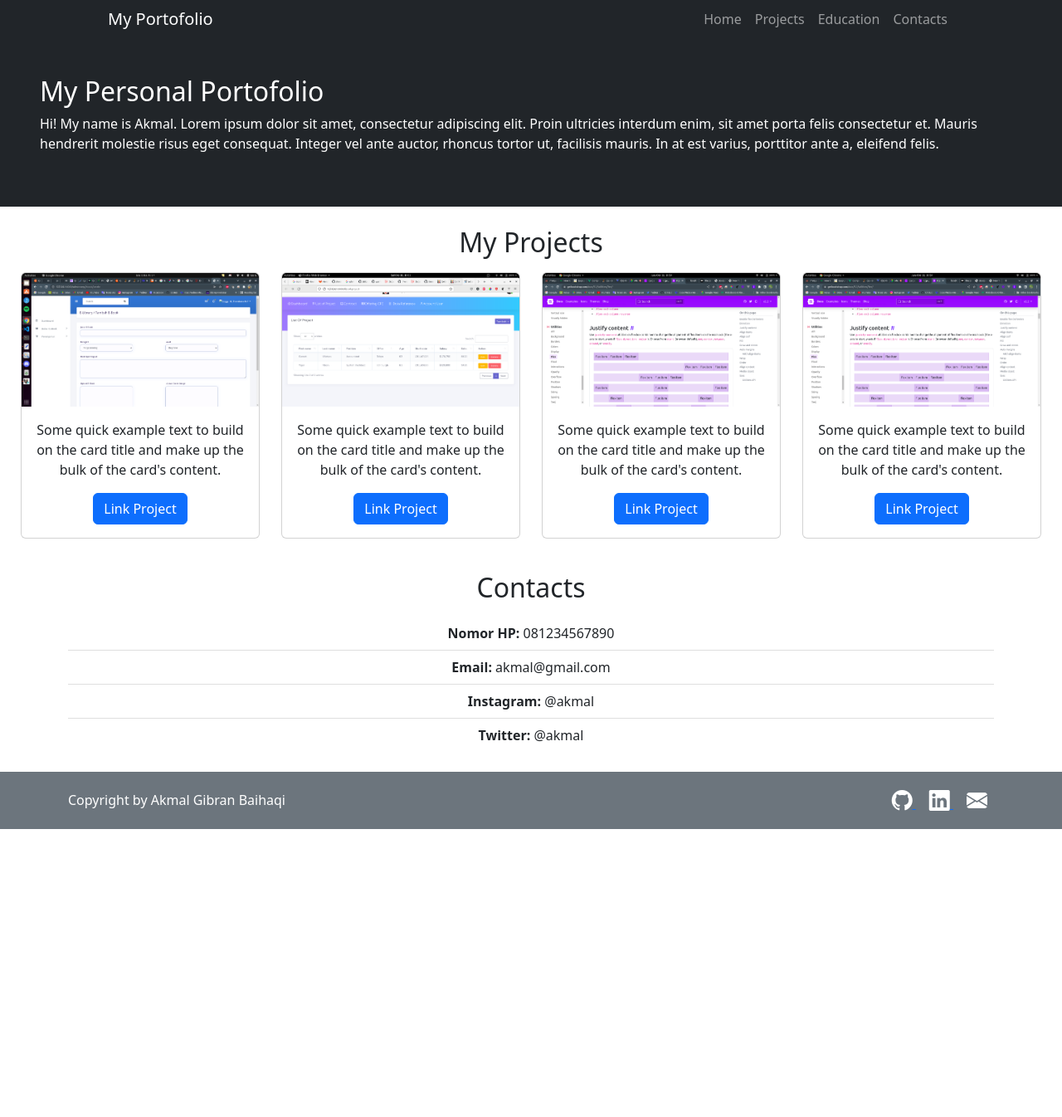
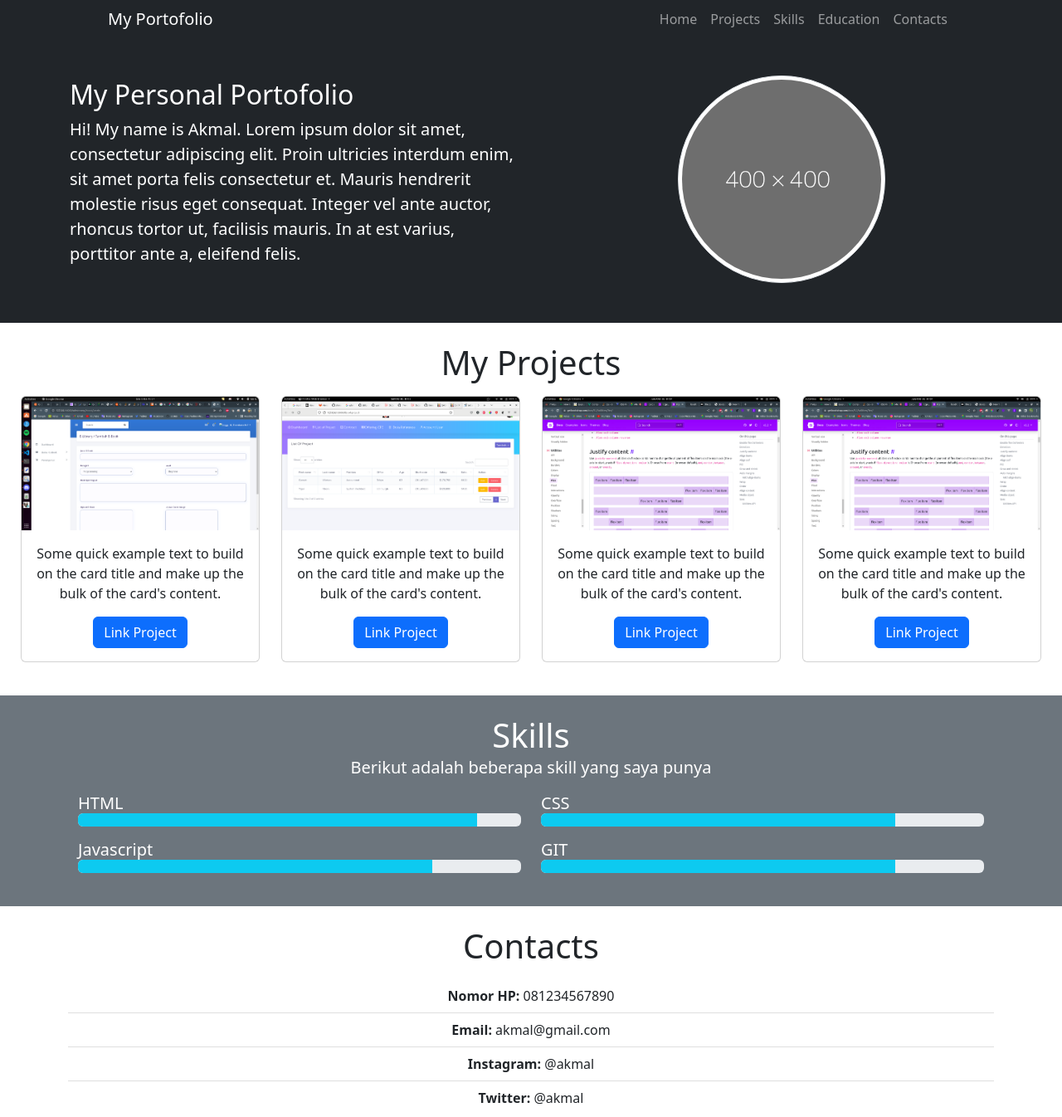
Before and after one commit to akmalgb/bootstrap-portofolio, a plain HTML site: page index.html in a window 1280 px wide. Shown: the part 5-1351 px from the top of the page at 83% size. Before the commit the page ends 1004 px from the top, so only its background shows below. Drawn offline with nearby package versions, Linux system fonts and the light colour scheme.

Commit message:
main page complete

```diff
--- a/index.html
+++ b/index.html
@@ -12,6 +12,12 @@
 
   <!-- BOOTSTRAP ICON -->
   <link rel="stylesheet" href="https://cdn.jsdelivr.net/npm/bootstrap-icons@1.9.1/font/bootstrap-icons.css">
+
+  <style>
+    .background {
+      background-image: url("assets/img/planet.jpg");
+    }
+  </style>
 </head>
 
 <body>
@@ -28,28 +34,36 @@
       <div class="collapse navbar-collapse" id="navbarNavAltMarkup">
         <ul class="navbar-nav ms-auto me-5">
           <a class="nav-link" href="#">Home</a>
-          <a class="nav-link" href="#">Projects</a>
+          <a class="nav-link" href="#projects">Projects</a>
+          <a class="nav-link" href="#skills">Skills</a>
           <a class="nav-link" href="#">Education</a>
-          <a class="nav-link" href="#">Contacts</a>
+          <a class="nav-link" href="#contacts">Contacts</a>
         </ul>
       </div>
     </div>
   </nav>
 
   <section class="bg-dark text-white px-5 py-5 mt-5">
+    <div class="row align-items-center">
+      <div class="col-12 col-md-6 text-center text-md-start ps-md-5">
         <h2>My Personal Portofolio</h2>
-    <p>
-      Hi! My name is Akmal. Lorem ipsum dolor sit amet, consectetur adipiscing elit. Proin ultricies interdum enim, sit
-      amet porta felis consectetur et. Mauris hendrerit molestie risus eget consequat. Integer vel ante auctor, rhoncus
+        <p style="font-size: 20px;">
+          Hi! My name is Akmal. Lorem ipsum dolor sit amet, consectetur adipiscing elit. Proin ultricies interdum enim,
+          sit
+          amet porta felis consectetur et. Mauris hendrerit molestie risus eget consequat. Integer vel ante auctor,
+          rhoncus
           tortor ut, facilisis mauris. In at est varius, porttitor ante a, eleifend felis.
         </p>
+      </div>
+      <div class="col-12 col-md-6 text-center">
+        <img src="assets/img/fff.png" alt="" class="img-thumbnail rounded-circle" width="250px" height="250px">
+      </div>
+    </div>
   </section>
 
-  <section class="my-4 px-4">
-    <h2 class="text-center mb-3">My Projects</h2>
-
+  <section class="p-4" id="projects">
+    <h1 class="text-center mb-3">My Projects</h1>
     <div class="row justify-content-center">
-
       <div class="col-12 col-md-3 col-sm-6 d-flex justify-content-center mb-3">
         <div class="card" style="width: 18rem;">
           <img src="assets/img/1.png" class="card-img-top" alt="">
@@ -57,7 +71,7 @@
             <p class="card-text">
               Some quick example text to build on the card title and make up the bulk of the card's content.
             </p>
-            <a href="#" class="btn btn-primary">Link Project</a>
+            <a href="project1.html" class="btn btn-primary">Link Project</a>
           </div>
         </div>
       </div>
@@ -100,9 +114,56 @@
     </div>
   </section>
 
-  <section class="my-4">
+  <section class="bg-secondary mb-4 text-white" id="skills">
+    <div class="container p-4">
+      <div class="text-center">
+        <h1 class="mb-0">Skills</h1>
+        <p style="font-size: 20px;">Berikut adalah beberapa skill yang saya punya</p>
+      </div>
+
+      <div class="row">
+        <div class="col-12 col-md-6">
+          <div class="mb-3">
+            <h5 class="mb-0">HTML</h5>
+            <div class="progress">
+              <div class="progress-bar bg-info" role="progressbar" aria-label="Basic example" style="width: 90%"></div>
+            </div>
+          </div>
+        </div>
+
+        <div class="col-12 col-md-6">
+          <div class="mb-3">
+            <h5 class="mb-0">CSS</h5>
+            <div class="progress">
+              <div class="progress-bar bg-info" role="progressbar" aria-label="Basic example" style="width: 80%"></div>
+            </div>
+          </div>
+        </div>
+
+        <div class="col-12 col-md-6">
+          <div class="mb-3">
+            <h5 class="mb-0">Javascript</h5>
+            <div class="progress">
+              <div class="progress-bar bg-info" role="progressbar" aria-label="Basic example" style="width: 80%"></div>
+            </div>
+          </div>
+        </div>
+
+        <div class="col-12 col-md-6">
+          <div class="mb-3">
+            <h5 class="mb-0">GIT</h5>
+            <div class="progress">
+              <div class="progress-bar bg-info" role="progressbar" aria-label="Basic example" style="width: 80%"></div>
+            </div>
+          </div>
+        </div>
+      </div>
+    </div>
+  </section>
+
+  <section class="my-4" id="contacts">
     <div class="container">
-    <h2 class="text-center mb-3">Contacts</h2>
+      <h1 class="text-center mb-3">Contacts</h1>
 
       <div class="text-center">
 
```
Lines whose indentation alone changed are shown as unchanged.
